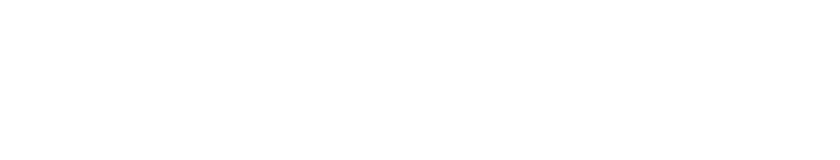
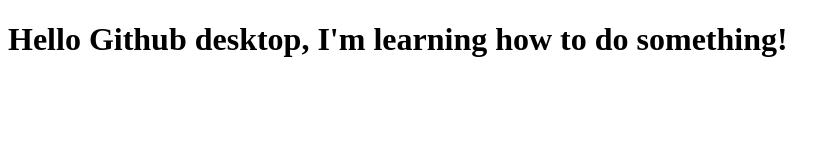
Before and after one commit to saiqos/weather-app, a plain HTML site: page index.html in a window 1280 px wide. Shown: the whole page, without its empty margins (0-840 px from the left). Drawn offline with Linux system fonts and the light colour scheme.

Commit message:
Some message

```diff
--- a/index.html
+++ b/index.html
@@ -9,7 +9,9 @@
 </head>
 
 <body>
-
+    <header>
+        <h1>Hello Github desktop, I'm learning how to do something!</h1>
+    </header>
 
     <script src="app.js"></script>
 </body>
```
